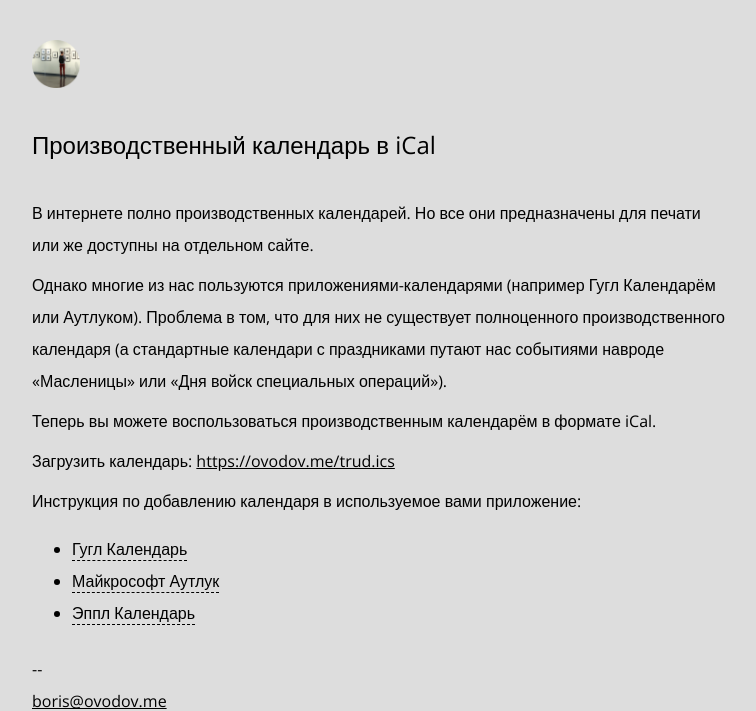
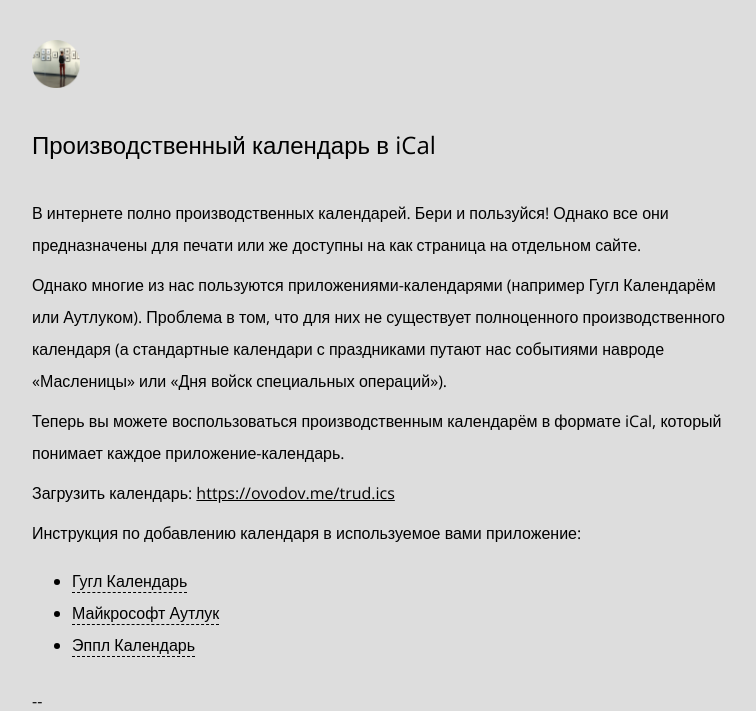
Before and after one commit to borisovodov/ovodovme, a Flask app: page /trud in a window 1280 px wide. Shown: the top 711 px of the page, without its empty margins (8-764 px from the left). Run offline with Flask 2, Linux system fonts and the light colour scheme.

Commit message:
Обновлены шаблоны

```diff
--- a/templates/id_rsa.html
+++ b/templates/id_rsa.html
@@ -7,7 +7,6 @@
 	<meta property="og:title" content="id_rsa.pub">
 	<meta property="og:description" content="">
 	<meta property="og:url" content="https://ovodov.me/id_rsa.pub">
-	<meta property="og:image" content="{{ url_for('static', filename='avatar.png') }}">
 
 	<!-- Global site tag (gtag.js) - Google Analytics -->
 	<script async src="https://www.googletagmanager.com/gtag/js?id=UA-114653965-1"></script>
--- a/templates/index.html
+++ b/templates/index.html
@@ -7,7 +7,6 @@
 	<meta property="og:title" content="Борькин хоумпэйдж">
 	<meta property="og:description" content="Собиратель газет со всего света, училка в 35-й, пиэм в ПИИ Гео">
 	<meta property="og:url" content="https://ovodov.me/">
-	<meta property="og:image" content="{{ url_for('static', filename='avatar.png') }}">
 
 	<!-- Global site tag (gtag.js) - Google Analytics -->
 	<script async src="https://www.googletagmanager.com/gtag/js?id=UA-114653965-1"></script>
--- a/templates/trud.html
+++ b/templates/trud.html
@@ -7,7 +7,6 @@
 	<meta property="og:title" content="Производственный календарь в iCal">
 	<meta property="og:description" content="В интернете полно производственных календарей. Но все они предназначены для печати или же доступны на отдельном сайте...">
 	<meta property="og:url" content="https://ovodov.me/trud/">
-	<meta property="og:image" content="{{ url_for('static', filename='avatar.png') }}">
 
 	<!-- Global site tag (gtag.js) - Google Analytics -->
 	<script async src="https://www.googletagmanager.com/gtag/js?id=UA-114653965-1"></script>
@@ -40,9 +39,9 @@
 <body class="light">
 	<a href="https://ovodov.me"><img src="{{ url_for('static', filename='avatar.png') }}" style="height: 3em;"></a>
 	<header>Производственный календарь в iCal</header>
-	<p>В интернете полно производственных календарей. Но все они предназначены для печати или же доступны на отдельном сайте.</p>
+	<p>В интернете полно производственных календарей. Бери и пользуйся! Однако все они предназначены для печати или же доступны на как страница на отдельном сайте.</p>
 	<p>Однако многие из нас пользуются приложениями-календарями (например Гугл Календарём или Аутлуком). Проблема в том, что для них не существует полноценного производственного календаря (а стандартные календари с праздниками путают нас событиями навроде «Масленицы» или «Дня войск специальных операций»).</p>
-	<p>Теперь вы можете воспользоваться производственным календарём в формате iCal.</p>
+	<p>Теперь вы можете воспользоваться производственным календарём в формате iCal, который понимает каждое приложение-календарь.</p>
 	<p>Загрузить календарь: <a class="light" href="https://ovodov.me/trud.ics">https://ovodov.me/trud.ics</a></p>
 	<p>Инструкция по добавлению календаря в используемое вами приложение:</p>
 	<ul>
```
